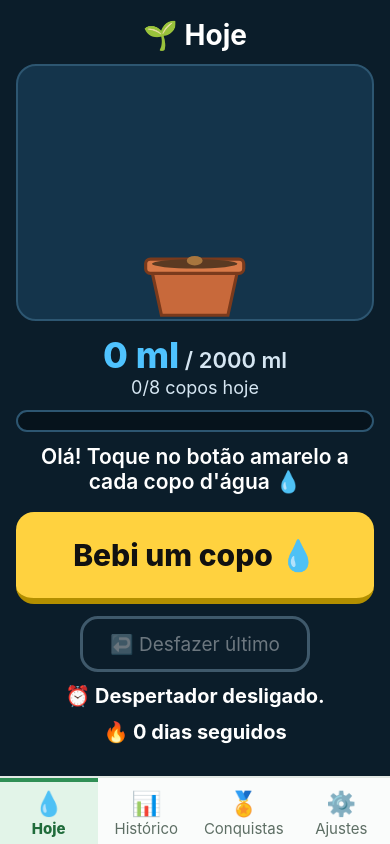
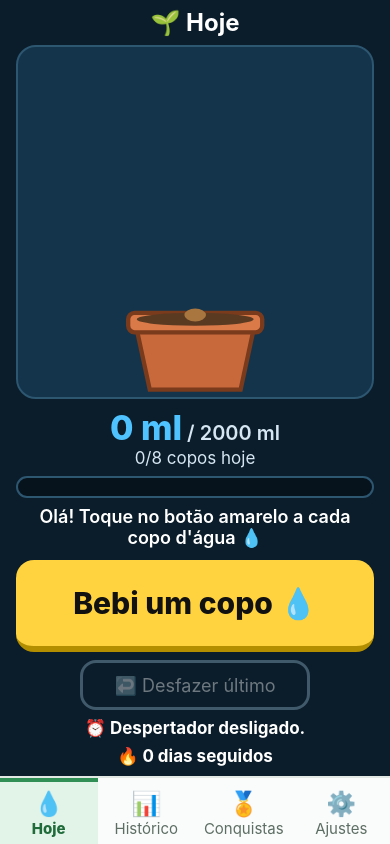
Before and after one commit to cotrimmontesp-hash/plantinha-sedenta-expo, a React Native app: screen / in a window 390 px wide. Built offline with nearby package versions, Linux system fonts and the light colour scheme.

Commit message:
Sem rolagem: Tela sem ScrollView (usa Encaixe); Hoje com planta que ocupa o espaço que sobra; Histórico com barras em % da área; Ajustes compacto (intervalos numa linha, Das/Até lado a lado, testes lado a lado); janelas meta e alarme com Encaixe; fontes e espaços menores

```diff
--- a/src/componentes/Dialogos.tsx
+++ b/src/componentes/Dialogos.tsx
@@ -3,6 +3,7 @@ import { Modal, Platform, Pressable, Text, View } from 'react-native';
 import * as L from '../logica/jogo';
 import type { Plantinha } from '../estado/usePlantinha';
 import Botao from './Botao';
+import Encaixe from './Encaixe';
 import { st } from '../telas/estilos';
 
 export function DialogoMeta({ p }: { p: Plantinha }) {
@@ -11,6 +12,7 @@ export function DialogoMeta({ p }: { p: Plantinha }) {
   return (
     <Modal visible={p.dlg} transparent animationType="fade" onRequestClose={p.fecharDlg}>
       <View style={st.veu}>
+        <Encaixe style={st.veuCentro} testID="encaixe-meta">
         <View style={st.dialogo}>
           <Text style={st.b}>Tamanho do copo:</Text>
           <View testID="copos-ml" style={st.copos}>
@@ -26,9 +28,10 @@ export function DialogoMeta({ p }: { p: Plantinha }) {
           </View>
           <Text testID="metaLitros" style={st.aviso}>{'= ' + p.metaTemp * p.copoTemp + ' ml (' + L.litros(p.metaTemp * p.copoTemp) + ')'}</Text>
           <Text style={st.aviso}>Referência ajustável, não é orientação médica.</Text>
-          <Botao testID="notif" disabled={perm !== 'default'} onPress={p.permitirNotificacoes} style={[st.sec, st.cheio, { marginTop: 10 }]} textStyle={st.secTx}>{txtNotif}</Botao>
+          <Botao testID="notif" disabled={perm !== 'default'} onPress={p.permitirNotificacoes} style={[st.sec, st.cheio, { marginTop: 6 }]} textStyle={st.secTx}>{txtNotif}</Botao>
           <Botao testID="salvar" onPress={p.salvarMeta} style={st.ok} textStyle={st.okTx}>Salvar</Botao>
         </View>
+        </Encaixe>
       </View>
     </Modal>
   );
@@ -38,11 +41,13 @@ export function TelaAlarme({ p }: { p: Plantinha }) {
   return (
     <Modal visible={p.alarme} transparent animationType="fade" onRequestClose={p.fecharAlarme}>
       <View style={[st.veu, { backgroundColor: 'rgba(0,0,0,.88)' }]} accessibilityRole="alert">
+        <Encaixe style={st.veuCentro} testID="encaixe-alarme">
         <View style={[st.dialogo, { borderWidth: 3, gap: 14 }]}>
           <Text testID="alTit" style={st.alTit}>💧 Hora de beber água!</Text>
           <Botao testID="alBebi" onPress={p.bebiNoAlarme} style={st.alBebi} textStyle={st.alBebiTx}>Bebi um copo 💧</Botao>
           <Botao testID="alSoneca" onPress={p.soneca} style={[st.sec, st.cheio]} textStyle={st.secTx}>😴 Soneca 10 min</Botao>
         </View>
+        </Encaixe>
       </View>
     </Modal>
   );
--- a/src/componentes/Tela.tsx
+++ b/src/componentes/Tela.tsx
@@ -1,15 +1,17 @@
-// Moldura comum das abas: rolagem (para celulares pequenos), coluna de até 480 px e título da aba.
+// Moldura comum das abas: SEM rolagem. Coluna de até 480 px com o título da aba, que ocupa a altura
+// disponível (acima da barra de abas); o Encaixe reduz tudo proporcionalmente se não couber.
 import type { ReactNode } from 'react';
-import { ScrollView, Text, View } from 'react-native';
+import { Text, View } from 'react-native';
+import Encaixe from './Encaixe';
 import { st } from '../telas/estilos';
 
 export default function Tela({ titulo, children }: { titulo: string; children: ReactNode }) {
   return (
-    <ScrollView contentContainerStyle={st.rolagem} keyboardShouldPersistTaps="handled">
+    <Encaixe style={st.centro}>
       <View style={st.main}>
         <Text style={st.h1} accessibilityRole="header">{titulo}</Text>
         {children}
       </View>
-    </ScrollView>
+    </Encaixe>
   );
 }
--- a/src/telas/Ajustes.tsx
+++ b/src/telas/Ajustes.tsx
@@ -26,8 +26,7 @@ export default function Ajustes({ p }: { p: Plantinha }) {
       <Mensagem p={p} />
 
       <View style={st.painel} accessibilityLabel="Meta">
-        <Text style={st.h2}>🎯 Meta do dia</Text>
-        <Text testID="aMeta" style={st.rotulo}>{e.meta + ' copos de ' + e.copoMl + ' ml = ' + e.meta * e.copoMl + ' ml (' + L.litros(e.meta * e.copoMl) + ')'}</Text>
+        <Text style={st.rotulo}><Text style={st.h2}>🎯 Meta do dia: </Text><Text testID="aMeta">{e.meta + ' copos de ' + e.copoMl + ' ml = ' + e.meta * e.copoMl + ' ml (' + L.litros(e.meta * e.copoMl) + ')'}</Text></Text>
         <Botao testID="config" onPress={p.abrirMeta} style={[st.sec, st.cheio]} textStyle={st.secTx}>✏️ Mudar copo e meta</Botao>
         <Text style={st.aviso}>A meta é só uma referência ajustável, não é orientação médica. Na dúvida, converse com seu médico.</Text>
       </View>
@@ -45,18 +44,24 @@ export default function Ajustes({ p }: { p: Plantinha }) {
             <Botao key={i} testID={'dInt' + i} onPress={() => p.mudarDesp('intervalo', i)} pressed={d.intervalo === i} style={[st.opcao, d.intervalo === i && st.opcaoOn]} textStyle={[st.opcaoTx, d.intervalo === i && { color: '#002' }]}>{ROTULO_INT[i]}</Botao>
           ))}
         </View>
+        <View style={st.horas}>
           {(['inicio', 'fim'] as const).map((k) => (
-          <View key={k} style={st.hora}>
-            <Text style={[st.rotulo, { width: 52 }]}>{k === 'inicio' ? 'Das' : 'Até'}</Text>
+            <View key={k} style={st.horaCol}>
+              <Text style={st.rotulo}>{k === 'inicio' ? 'Das' : 'Até'}</Text>
+              <View style={st.hora}>
                 <Botao testID={k + 'Menos'} rotulo={'Mais cedo'} onPress={() => p.mudarDesp(k, hhmmMais(d[k], -15))} style={st.passo} textStyle={st.passoTx}>−</Botao>
                 <Text testID={k === 'inicio' ? 'dIni' : 'dFim'} style={st.horaTx}>{d[k]}</Text>
                 <Botao testID={k + 'Mais'} rotulo={'Mais tarde'} onPress={() => p.mudarDesp(k, hhmmMais(d[k], 15))} style={st.passo} textStyle={st.passoTx}>+</Botao>
               </View>
+            </View>
           ))}
+        </View>
         <Text style={st.rotulo}>😴 Soneca: 10 min (botão "Daqui a pouco" no alarme)</Text>
         <Text testID="dProx" style={st.prox} accessibilityLiveRegion="polite">{proxTxt}</Text>
-        <Botao testID="dTeste" onPress={p.testarDespertador} style={[st.sec, st.cheio]} textStyle={st.secTx}>🔊 Testar despertador</Botao>
-        {AVISA_FECHADO && <Botao testID="dTesteFechado" onPress={p.testarFechado} style={[st.sec, st.cheio]} textStyle={st.secTx}>⏱️ Testar lembrete em 1 min</Botao>}
+        <View style={st.linha}>
+          <Botao testID="dTeste" onPress={p.testarDespertador} style={st.sec} textStyle={st.secTx}>🔊 Testar despertador</Botao>
+          {AVISA_FECHADO && <Botao testID="dTesteFechado" onPress={p.testarFechado} style={st.sec} textStyle={st.secTx}>⏱️ Testar lembrete em 1 min</Botao>}
+        </View>
         <Text style={st.aviso}>{Platform.OS === 'web' ? 'Mantenha o app aberto; ele toca enquanto estiver aberto ou recém-fechado.' : ALARME_NATIVO ? 'Toca como despertador, até com o app fechado e a tela bloqueada, e só para quando você tocar em "Já bebi" ou "Daqui a pouco". Precisa das notificações ativadas. Celular desligado não toca.' : 'Com o app aberto, toca o alarme. Com o app fechado ou a tela apagada, o celular toca o lembrete (precisa das notificações ativadas). Celular desligado não toca.'}</Text>
       </View>
     </Tela>
--- a/src/telas/Historico.tsx
+++ b/src/telas/Historico.tsx
@@ -10,15 +10,17 @@ export default function Historico({ p }: { p: Plantinha }) {
   const w = L.semana(p.est);
   return (
     <Tela titulo="📊 Histórico">
-      <View style={st.painel} accessibilityLabel="Últimos 7 dias">
+      <View style={[st.painel, st.cresce]} accessibilityLabel="Últimos 7 dias">
         <Text style={st.h2}>Últimos 7 dias <Text style={{ fontSize: 15, fontWeight: '400' }}>(ml)</Text></Text>
-        <View testID="hist" style={[st.hist, st.histAlto]}>
+        <View testID="hist" style={st.hist}>
           {w.map((o) => {
             const x = o.reg, h = x ? Math.round(Math.min(1, x.copos / x.meta) * 100) : 0;
             return (
               <View key={o.dia} style={st.histCol} accessibilityLabel={o.dia}>
                 <Text style={[st.histTx, o.hoje && st.histHoje]}>{x ? x.ml : '–'}</Text>
-                <View style={[st.histBarra, { height: Math.max(3, h * 2) }, { backgroundColor: !x ? cor.borda : o.bateu ? cor.verde : cor.agua }]} />
+                <View style={st.histArea}>
+                  <View style={[st.histBarra, { height: h > 1 ? (h + '%') as `${number}%` : 3 }, { backgroundColor: !x ? cor.borda : o.bateu ? cor.verde : cor.agua }]} />
+                </View>
                 <Text style={[st.histLetra, o.hoje && st.histHoje, o.hoje && st.histHojeB]}>{o.letra}</Text>
               </View>
             );
--- a/src/telas/Hoje.tsx
+++ b/src/telas/Hoje.tsx
@@ -1,4 +1,5 @@
 // Aba Hoje: planta, progresso (ml de hoje / meta), "Bebi um copo", "Desfazer", próximo lembrete e sequência.
+import { useState } from 'react';
 import { Text, View, useWindowDimensions } from 'react-native';
 import * as L from '../logica/jogo';
 import { ALARME_NATIVO, AVISA_FECHADO } from '../lembretes/notificacoes';
@@ -12,13 +13,15 @@ import { Confete, Gota } from '../componentes/Efeitos';
 import { st } from './estilos';
 
 /** Placar numa linha só: diminui a fonte em textos longos. */
-const tam = (t: string) => ({ fontSize: t.length >= 9 ? 30 : 36 });
+const tam = (t: string) => ({ fontSize: t.length >= 9 ? 30 : 34 });
 
 export default function Hoje({ p, irPara }: { p: Plantinha; irPara: (a: AbaId) => void }) {
-  const { width, height } = useWindowDimensions();
+  const { width } = useWindowDimensions();
+  const [altPalco, setAltPalco] = useState(0);
   const e = p.est, d = p.desp;
   const larguraMain = Math.min(width, 480) - 32;
-  const larguraPlanta = Math.min(larguraMain - 4, (height * 0.3 * 300) / 320); // menor que na tela única: a aba cabe sem rolar
+  // sem rolagem: a planta ocupa o espaço que sobra na tela (o palco cresce/encolhe com flex)
+  const larguraPlanta = Math.max(40, Math.min(larguraMain - 8, ((altPalco - 8) * 300) / 320));
   const s = L.estagio(e);
   const prox = p.prox;
   const proxTxt = prox === null ? 'Despertador desligado.' : 'Próximo lembrete às ' + L.hhmm(prox) + (L.diaDe(prox) !== L.diaDe(Date.now()) ? ' (amanhã)' : '') + (d.soneca ? ' 😴' : '');
@@ -27,8 +30,8 @@ export default function Hoje({ p, irPara }: { p: Plantinha; irPara: (a: AbaId) =
 
   return (
     <Tela titulo="🌱 Hoje">
-      <View style={st.palco}>
-        <View style={{ width: larguraPlanta, alignSelf: 'center' }}>
+      <View style={st.palco} onLayout={(ev) => setAltPalco(ev.nativeEvent.layout.height)}>
+        <View style={{ width: larguraPlanta }}>
           <Planta estagio={s} murcha={p.murcha} largura={larguraPlanta} />
           {p.gotas.map((g) => <Gota key={g} largura={larguraPlanta} onFim={() => p.tirarGota(g)} />)}
         </View>
--- a/src/telas/estilos.ts
+++ b/src/telas/estilos.ts
@@ -1,56 +1,60 @@
-// Estilos das 4 abas (mesmas medidas e cores do PWA v5; os novos das abas estão no fim).
+// Estilos das 4 abas (cores do PWA v5; medidas compactadas para NENHUMA tela rolar: v1.2.0 sem rolagem).
 import { StyleSheet } from 'react-native';
 import { cor } from '../tema';
 
 export const st = StyleSheet.create({
   fundo: { flex: 1, backgroundColor: cor.fundo },
-  rolagem: { alignItems: 'center' },
-  main: { width: '100%', maxWidth: 480, paddingTop: 14, paddingHorizontal: 16, paddingBottom: 28, gap: 12 },
-  h1: { fontSize: 28, fontWeight: '700', color: cor.texto, textAlign: 'center', marginTop: 4 },
-  h2: { fontSize: 22, fontWeight: '700', color: cor.texto },
+  centro: { alignItems: 'center' },
+  main: { flexGrow: 1, width: '100%', maxWidth: 480, paddingTop: 8, paddingHorizontal: 16, paddingBottom: 10, gap: 8 },
+  h1: { fontSize: 24, fontWeight: '700', color: cor.texto, textAlign: 'center' },
+  h2: { fontSize: 19, fontWeight: '700', color: cor.texto },
   barra: { height: 22, backgroundColor: cor.escuro, borderRadius: 12, overflow: 'hidden', borderWidth: 2, borderColor: cor.borda },
   barraIn: { height: '100%', backgroundColor: cor.agua },
-  palco: { backgroundColor: '#14344b', borderRadius: 20, borderWidth: 2, borderColor: cor.borda, overflow: 'hidden', position: 'relative' },
-  msg: { fontSize: 21, color: cor.texto, textAlign: 'center', minHeight: 56, fontWeight: '600' },
-  msgAlerta: { backgroundColor: cor.alertaFundo, borderWidth: 2, borderColor: cor.botao, borderRadius: 14, padding: 10 },
-  beber: { backgroundColor: cor.botao, borderRadius: 18, paddingVertical: 22, paddingHorizontal: 10, minHeight: 92, justifyContent: 'center', borderBottomWidth: 6, borderBottomColor: cor.botaoSombra },
+  palco: { flexGrow: 1, flexBasis: 0, minHeight: 90, alignItems: 'center', justifyContent: 'center', backgroundColor: '#14344b', borderRadius: 20, borderWidth: 2, borderColor: cor.borda, overflow: 'hidden', position: 'relative' },
+  msg: { fontSize: 18, color: cor.texto, textAlign: 'center', minHeight: 46, fontWeight: '600' },
+  msgAlerta: { backgroundColor: cor.alertaFundo, borderWidth: 2, borderColor: cor.botao, borderRadius: 14, paddingVertical: 4, paddingHorizontal: 8 },
+  beber: { backgroundColor: cor.botao, borderRadius: 18, paddingVertical: 12, paddingHorizontal: 10, minHeight: 92, justifyContent: 'center', borderBottomWidth: 6, borderBottomColor: cor.botaoSombra },
   beberTx: { fontSize: 30, fontWeight: '800', color: cor.botaoTx, textAlign: 'center' },
-  sec: { flex: 1, borderWidth: 3, borderColor: cor.contorno, borderRadius: 18, paddingVertical: 14, paddingHorizontal: 8, minHeight: 60, justifyContent: 'center' },
+  sec: { flex: 1, borderWidth: 3, borderColor: cor.contorno, borderRadius: 16, paddingVertical: 8, paddingHorizontal: 8, minHeight: 50, justifyContent: 'center' },
   cheio: { flex: 0, width: '100%' },
-  secTx: { fontSize: 19, color: cor.texto, textAlign: 'center' },
-  painel: { backgroundColor: cor.cartao, borderWidth: 2, borderColor: cor.borda, borderRadius: 16, padding: 12, gap: 10 },
-  hist: { flexDirection: 'row', gap: 4, alignItems: 'flex-end', height: 150 },
+  secTx: { fontSize: 18, color: cor.texto, textAlign: 'center' },
+  painel: { backgroundColor: cor.cartao, borderWidth: 2, borderColor: cor.borda, borderRadius: 16, padding: 10, gap: 6 },
+  hist: { flexDirection: 'row', gap: 4, alignItems: 'stretch', flexGrow: 1, flexBasis: 0, minHeight: 110 },
   histCol: { flex: 1, alignItems: 'center', justifyContent: 'flex-end', height: '100%', minWidth: 0 },
   histTx: { fontSize: 14, color: cor.suave },
+  histArea: { flex: 1, width: '100%', alignItems: 'center', justifyContent: 'flex-end' },
   histBarra: { width: '70%', borderTopLeftRadius: 6, borderTopRightRadius: 6 },
   histLetra: { fontSize: 15, fontWeight: '700', color: cor.suave, paddingHorizontal: 4 },
   histHoje: { color: '#fff', fontWeight: '800' },
   histHojeB: { borderWidth: 2, borderColor: cor.botao, borderRadius: 6 },
   resumo: { fontSize: 17, color: cor.texto, textAlign: 'center' },
-  medalhas: { flexDirection: 'row', flexWrap: 'wrap', gap: 8 },
-  medalha: { width: '48.5%', flexGrow: 1, flexBasis: '45%', backgroundColor: cor.escuro, borderWidth: 2, borderColor: cor.botao, borderRadius: 14, paddingVertical: 8, paddingHorizontal: 6, alignItems: 'center' },
+  medalhas: { flexDirection: 'row', flexWrap: 'wrap', gap: 6 },
+  medalha: { width: '48.5%', flexGrow: 1, flexBasis: '45%', backgroundColor: cor.escuro, borderWidth: 2, borderColor: cor.botao, borderRadius: 14, paddingVertical: 6, paddingHorizontal: 6, alignItems: 'center', justifyContent: 'center' },
   medalhaBloq: { borderColor: cor.borda },
-  medalhaEm: { fontSize: 34, lineHeight: 42 },
-  medalhaNome: { fontSize: 17, fontWeight: '700', color: cor.texto, textAlign: 'center' },
+  medalhaEm: { fontSize: 30, lineHeight: 36 },
+  medalhaNome: { fontSize: 16, fontWeight: '700', color: cor.texto, textAlign: 'center' },
   medalhaInfo: { fontSize: 14, color: cor.suave, textAlign: 'center' },
-  rotulo: { fontSize: 20, color: cor.texto },
-  grade: { flexDirection: 'row', flexWrap: 'wrap', gap: 8 },
-  opcao: { flexGrow: 1, flexBasis: '30%', minHeight: 56, borderWidth: 3, borderColor: cor.contorno, borderRadius: 14, justifyContent: 'center', paddingHorizontal: 4 },
+  rotulo: { fontSize: 17, color: cor.texto },
+  grade: { flexDirection: 'row', gap: 5 },
+  opcao: { flex: 1, minHeight: 48, borderWidth: 3, borderColor: cor.contorno, borderRadius: 12, justifyContent: 'center', paddingHorizontal: 1 },
   opcaoOn: { backgroundColor: cor.agua, borderColor: cor.agua },
-  opcaoTx: { fontSize: 19, fontWeight: '800', color: cor.texto, textAlign: 'center' },
-  hora: { flexDirection: 'row', alignItems: 'center', gap: 8 },
-  passo: { width: 60, height: 56, borderRadius: 14, backgroundColor: cor.agua, justifyContent: 'center' },
-  passoTx: { fontSize: 30, fontWeight: '800', color: '#002', textAlign: 'center' },
-  horaTx: { flex: 1, fontSize: 26, fontWeight: '800', color: cor.texto, textAlign: 'center', backgroundColor: cor.escuro, borderWidth: 2, borderColor: cor.contorno, borderRadius: 12, paddingVertical: 8 },
-  prox: { fontSize: 20, fontWeight: '700', color: cor.agua },
-  aviso: { fontSize: 16, color: cor.suave, textAlign: 'center' },
-  veu: { flex: 1, backgroundColor: 'rgba(0,0,0,.7)', alignItems: 'center', justifyContent: 'center', padding: 16 },
-  dialogo: { backgroundColor: cor.cartao, borderWidth: 2, borderColor: cor.agua, borderRadius: 18, padding: 18, width: '100%', maxWidth: 420, gap: 8 },
+  opcaoTx: { fontSize: 15, fontWeight: '800', color: cor.texto, textAlign: 'center' },
+  horas: { flexDirection: 'row', gap: 10 },
+  horaCol: { flex: 1, gap: 2 },
+  hora: { flexDirection: 'row', alignItems: 'center', gap: 4 },
+  passo: { width: 42, height: 48, borderRadius: 14, backgroundColor: cor.agua, justifyContent: 'center' },
+  passoTx: { fontSize: 28, fontWeight: '800', color: '#002', textAlign: 'center' },
+  horaTx: { flex: 1, fontSize: 19, fontWeight: '800', color: cor.texto, textAlign: 'center', backgroundColor: cor.escuro, borderWidth: 2, borderColor: cor.contorno, borderRadius: 10, paddingVertical: 10 },
+  prox: { fontSize: 17, fontWeight: '700', color: cor.agua },
+  aviso: { fontSize: 14, color: cor.suave, textAlign: 'center' },
+  veu: { flex: 1, backgroundColor: 'rgba(0,0,0,.7)', padding: 16 },
+  veuCentro: { alignItems: 'center', justifyContent: 'center' },
+  dialogo: { backgroundColor: cor.cartao, borderWidth: 2, borderColor: cor.agua, borderRadius: 18, padding: 16, width: '100%', maxWidth: 420, gap: 8 },
   b: { fontSize: 20, fontWeight: '700', color: cor.texto },
   copos: { flexDirection: 'row', gap: 8, marginVertical: 4 },
   copo: { flex: 1, minHeight: 60, borderWidth: 3, borderColor: cor.contorno, borderRadius: 18, justifyContent: 'center', padding: 4 },
   copoTx: { fontSize: 18, fontWeight: '800', color: '#fff', textAlign: 'center' },
-  contador: { flexDirection: 'row', alignItems: 'center', justifyContent: 'center', gap: 16, marginVertical: 10 },
+  contador: { flexDirection: 'row', alignItems: 'center', justifyContent: 'center', gap: 16, marginVertical: 4 },
   cont: { width: 70, height: 70, borderRadius: 18, backgroundColor: cor.agua, justifyContent: 'center' },
   contTx: { fontSize: 36, fontWeight: '800', color: '#002', textAlign: 'center' },
   metaVal: { fontSize: 44, fontWeight: '800', color: cor.texto, minWidth: 56, textAlign: 'center' },
@@ -66,10 +70,11 @@ export const st = StyleSheet.create({
   progresso: { alignItems: 'center' },
   progressoTx: { textAlign: 'center' },
   progressoMl: { fontWeight: '800', color: cor.agua },
-  progressoMeta: { fontSize: 22, fontWeight: '600', color: cor.suave },
-  progressoCopos: { fontSize: 18, color: cor.suave, textAlign: 'center' },
-  desfazer: { flex: 0, alignSelf: 'center', minWidth: 230, minHeight: 56, paddingVertical: 10 },
-  infoHoje: { fontSize: 20, fontWeight: '700', color: cor.texto, textAlign: 'center' },
+  progressoMeta: { fontSize: 20, fontWeight: '600', color: cor.suave },
+  progressoCopos: { fontSize: 17, color: cor.suave, textAlign: 'center' },
+  desfazer: { flex: 0, alignSelf: 'center', minWidth: 230, minHeight: 50, paddingVertical: 8 },
+  infoHoje: { fontSize: 17, fontWeight: '700', color: cor.texto, textAlign: 'center' },
   alertaBotao: { backgroundColor: cor.alertaFundo, borderColor: cor.botao },
-  histAlto: { height: 260 },
+  linha: { flexDirection: 'row', gap: 8 },
+  cresce: { flexGrow: 1 },
 });
```
Lines whose indentation alone changed are shown as unchanged.
